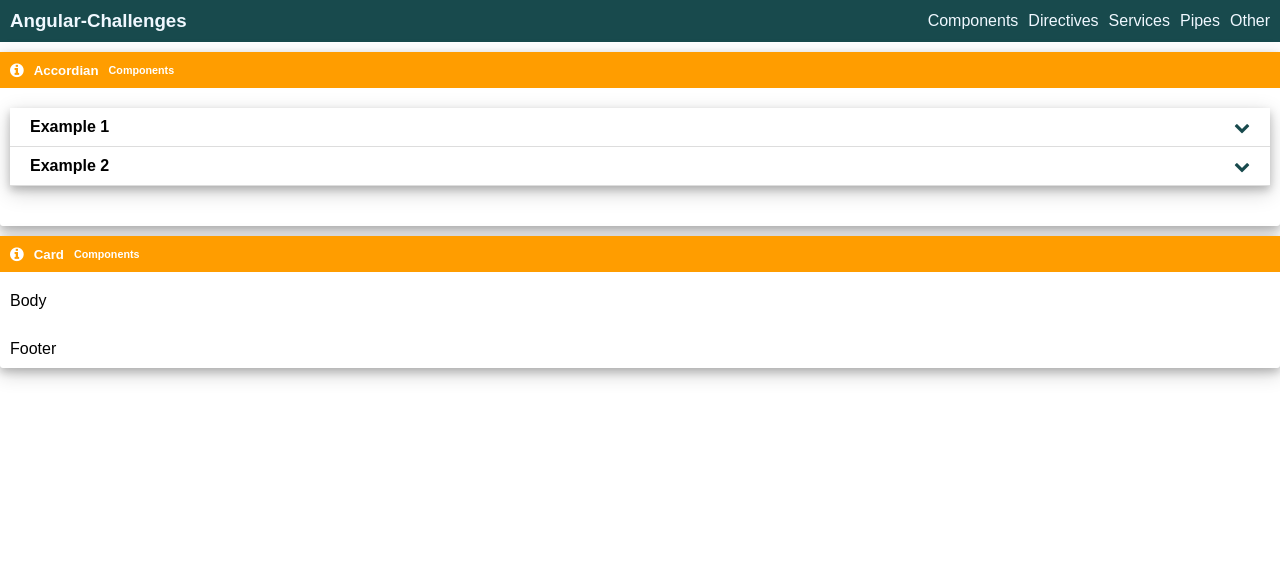
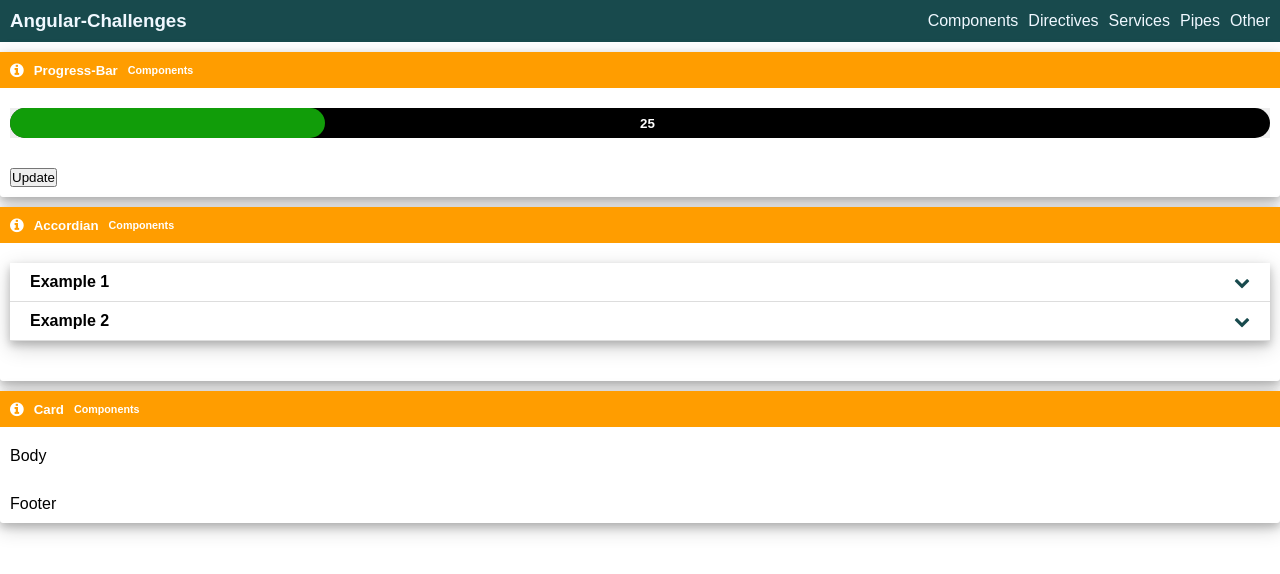
Before and after one commit to Akshaykumar4524/angular-challenges, an Angular app: page / in a window 1280 px wide. Shown: the top 574 px of the page. Built offline with nearby package versions, Linux system fonts and the light colour scheme.

Commit message:
Progress-Bar

```diff
--- a/src/app/app.component.html
+++ b/src/app/app.component.html
@@ -7,10 +7,29 @@
     <li>Other</li>
   </ul>
 </app-tool-bar>
-<app-card [iconClasses]="'fa fa-info-circle'" [title]="'Accordian'" [subTitle]="'Components'">
- <app-accordion body [accordianItems]="accordionItems"></app-accordion>
+
+<app-card
+  [iconClasses]="'fa fa-info-circle'"
+  [title]="'Progress-Bar'"
+  [subTitle]="'Components'"
+>
+  <app-progress-bar body [value]="progressValue"></app-progress-bar>
+  <button footer (click)="progressValue = 75">Update</button>
 </app-card>
-<app-card [iconClasses]="'fa fa-info-circle'" [title]="'Card'" [subTitle]="'Components'">
+
+<app-card
+  [iconClasses]="'fa fa-info-circle'"
+  [title]="'Accordian'"
+  [subTitle]="'Components'"
+>
+  <app-accordion body [accordianItems]="accordionItems"></app-accordion>
+</app-card>
+
+<app-card
+  [iconClasses]="'fa fa-info-circle'"
+  [title]="'Card'"
+  [subTitle]="'Components'"
+>
   <p body>Body</p>
   <p footer>Footer</p>
 </app-card>
--- a/src/app/app.component.ts
+++ b/src/app/app.component.ts
@@ -4,7 +4,7 @@ import { Accordian } from './components/accordion/accordian';
 @Component({
   selector: 'app-root',
   templateUrl: './app.component.html',
-  styleUrls: ['./app.component.css']
+  styleUrls: ['./app.component.css'],
 })
 export class AppComponent {
   title = 'angular-challenges';
@@ -18,6 +18,7 @@ export class AppComponent {
       title: 'Example 2',
       content: 'Exampled Content 2',
       isExpanded: false,
-    }
+    },
   ];
+  public progressValue = 25;
 }
--- a/src/app/app.module.ts
+++ b/src/app/app.module.ts
@@ -6,13 +6,15 @@ import { AppComponent } from './app.component';
 import { ToolBarComponent } from './components/tool-bar/tool-bar.component';
 import { CardComponent } from './components/card/card.component';
 import { AccordionComponent } from './components/accordion/accordion.component';
+import { ProgressBarComponent } from './components/progress-bar/progress-bar.component';
 
 @NgModule({
   declarations: [
     AppComponent,
     ToolBarComponent,
     CardComponent,
-    AccordionComponent
+    AccordionComponent,
+    ProgressBarComponent
   ],
   imports: [
     BrowserModule,
--- a/src/app/components/accordion/accordion.component.html
+++ b/src/app/components/accordion/accordion.component.html
@@ -1,12 +1,8 @@
 <div class="accordian-container">
   <div class="item" *ngFor="let item of accordianItems">
-    <div class="header">
+    <div class="header" (click)="toggle(item)">
       <h4>{{ item.title }}</h4>
-      <i
-        class="fa fa-chevron-down"
-        [class.isExpanded]="item.isExpanded"
-        (click)="toggle(item)"
-      ></i>
+      <i class="fa fa-chevron-down" [class.isExpanded]="item.isExpanded"></i>
     </div>
     <div class="content" *ngIf="item.isExpanded">
       <p>{{ item.content }}</p>
--- /dev/null
+++ b/src/app/components/progress-bar/progress-bar.component.css
@@ -0,0 +1,33 @@
+.progress-container {
+  display: grid;
+  position: relative;
+  align-items: center;
+}
+
+small {
+  position: absolute;
+  color: white;
+  left: 50%;
+  right: 50%;
+  font-weight: bolder;
+}
+
+progress {
+  width: 100%;
+  height: 30px;
+  background-color: #eee;
+  transition: all 1s;
+}
+
+progress[value]::-webkit-progress-value {
+  background-color: rgba(22, 195, 12, 0.808);
+  transition: all 3s;
+}
+progress[value]::-webkit-progress-bar {
+  background-color: rgb(0, 0, 0);
+}
+
+progress[value]::-webkit-progress-bar,
+progress[value]::-webkit-progress-value {
+  border-radius: 20px;
+}
--- /dev/null
+++ b/src/app/components/progress-bar/progress-bar.component.html
@@ -0,0 +1,4 @@
+<div class="progress-container">
+  <small>{{ value }}</small>
+  <progress [value]="value" [max]="max"></progress>
+</div>
--- /dev/null
+++ b/src/app/components/progress-bar/progress-bar.component.ts
@@ -0,0 +1,17 @@
+import { Component, Input, OnInit } from '@angular/core';
+
+@Component({
+  selector: 'app-progress-bar',
+  templateUrl: './progress-bar.component.html',
+  styleUrls: ['./progress-bar.component.css'],
+})
+export class ProgressBarComponent implements OnInit {
+  constructor() {}
+
+  @Input()
+  public value = 0;
+
+  @Input()
+  public max = 100;
+  ngOnInit(): void {}
+}
```
Also changed, not shown: 1 other file (tests, documents, lock files or other folders).
